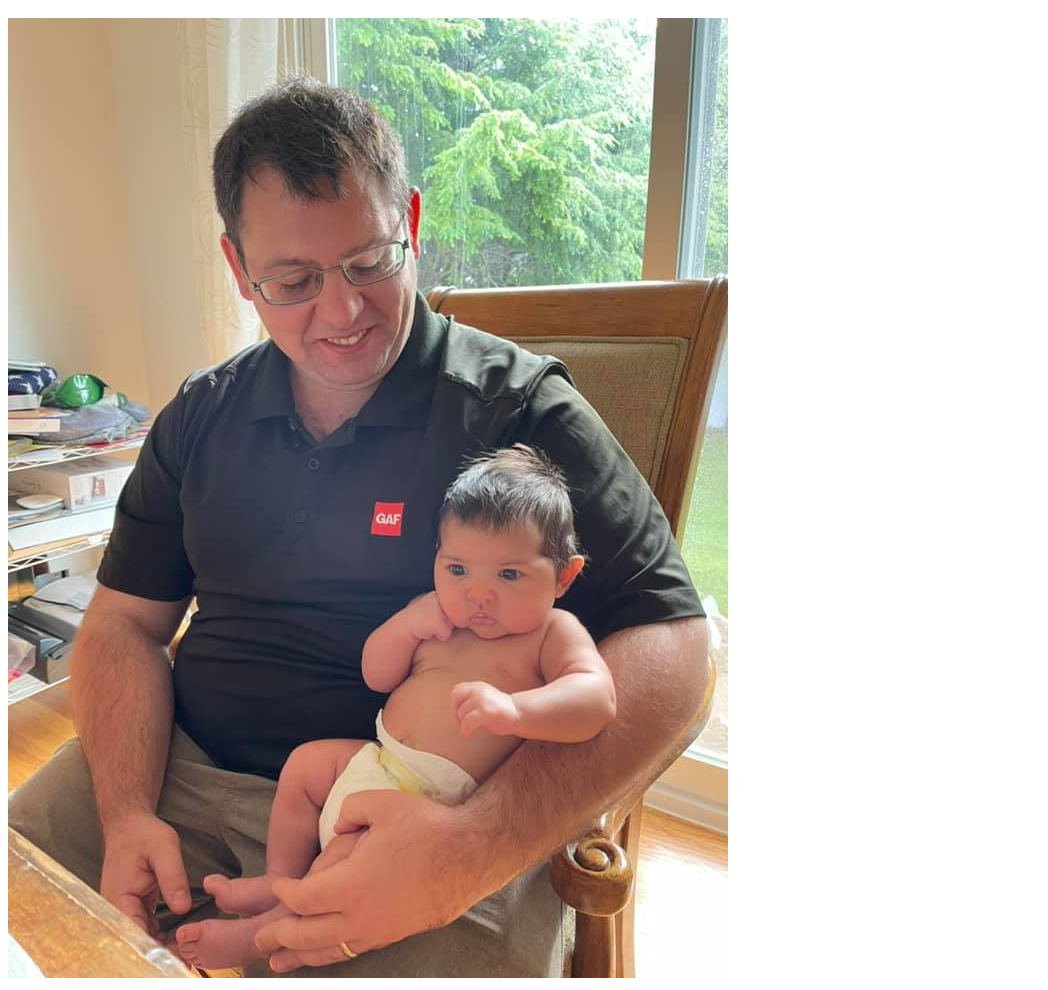
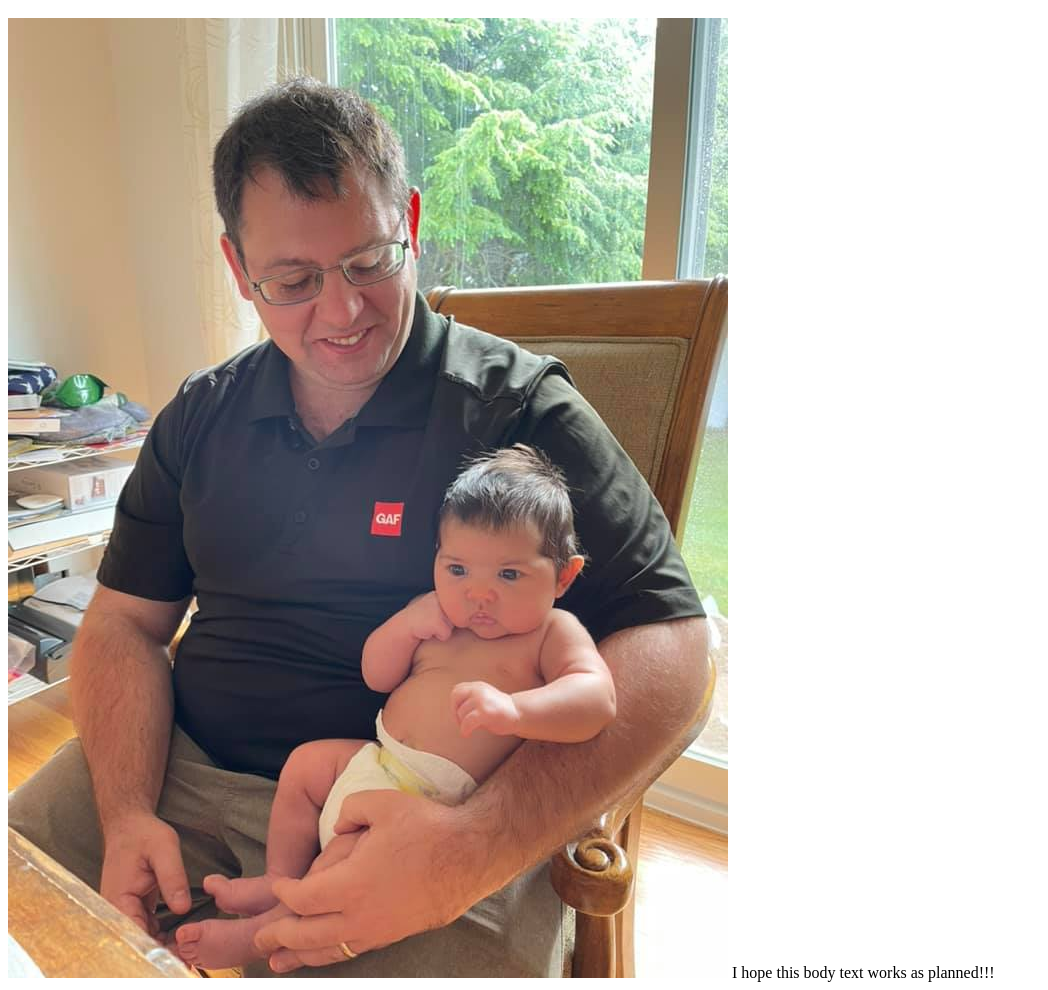
Before and after one commit to chartwig31/chartwig.github.io, a plain HTML site: page index.html in a window 1280 px wide. Shown: the part 48-1038 px from the top of the page, without its empty margins (0-1048 px from the left). Drawn offline with Linux system fonts and the light colour scheme.

Commit message:
Add files via upload

```diff
--- a/index.html
+++ b/index.html
@@ -1,4 +1,5 @@
 <html>
     <h1>Christian's Portfolio</h1>
     <img src="CHImage.jpg"/>
+    <b1>I hope this body text works as planned!!!</b>
 </html>
```
